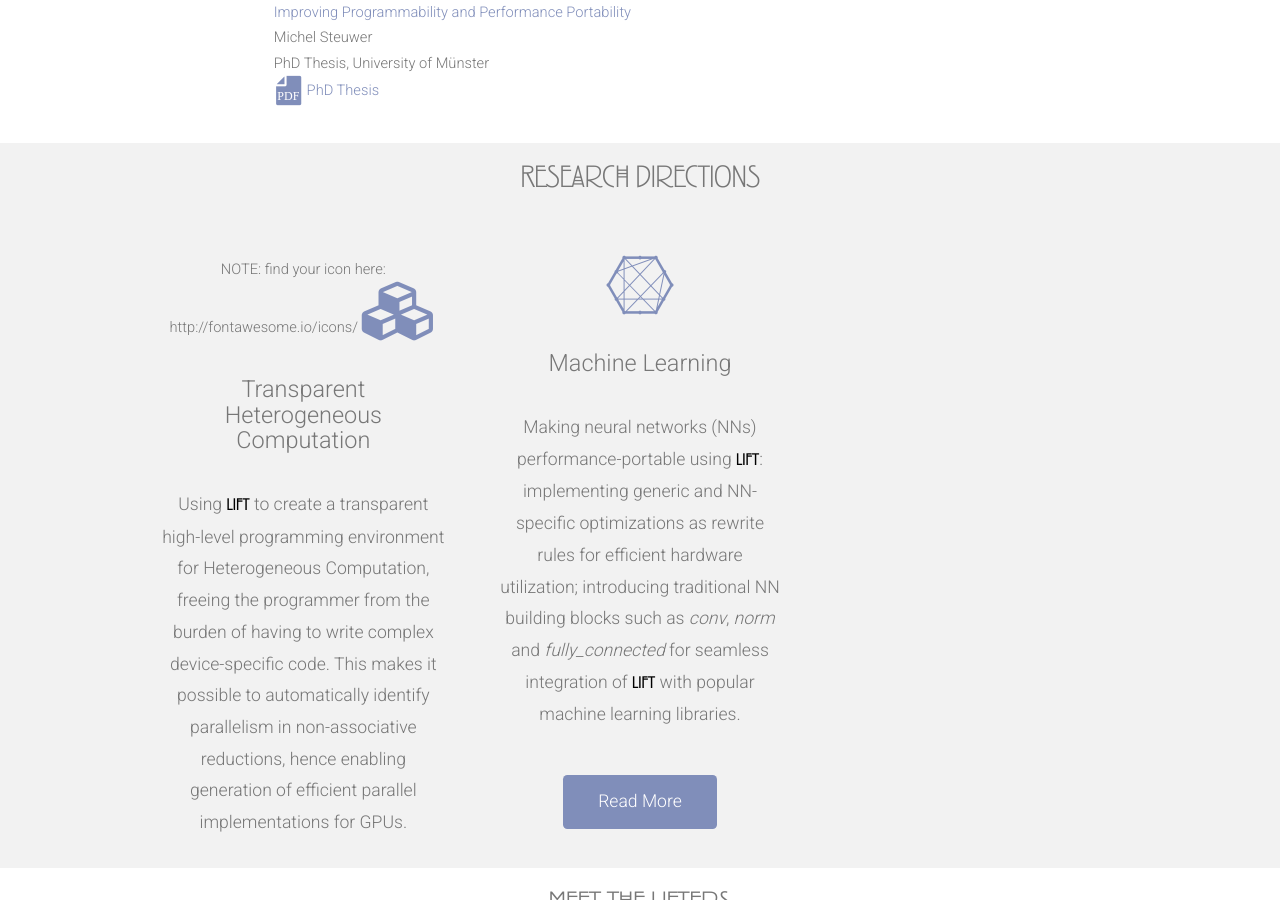
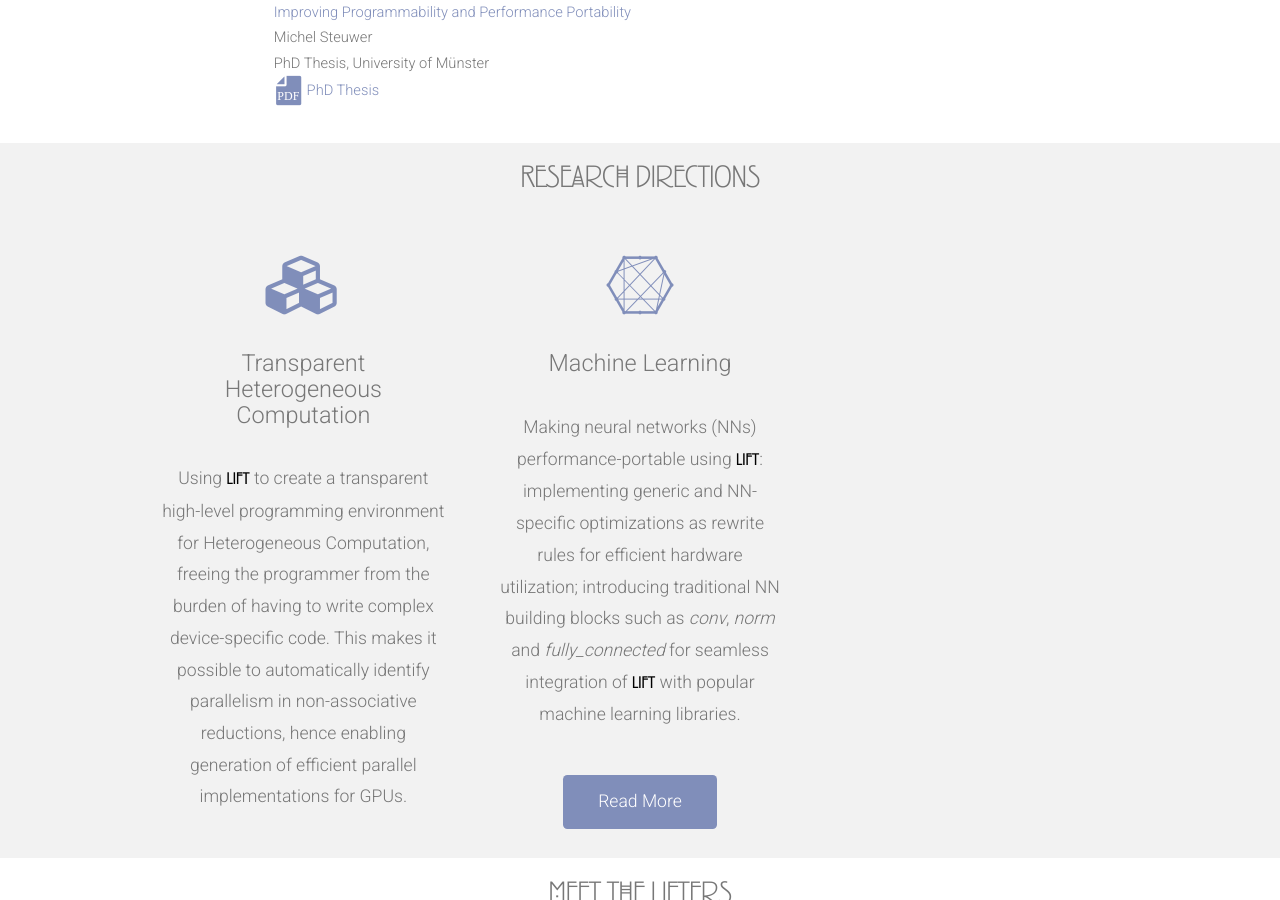
Before and after one commit to lift-project/lift-project.github.io, a Jekyll site: the page built from index.html, in a window 1280 px wide and 900 px high, scrolled down 1929 px. Built offline with Jekyll 4.4.1, drawn with Linux system fonts in a browser that asks for light colours; nearby versions of some CDN libraries.

Commit message:
removed link

```diff
--- a/index.html
+++ b/index.html
@@ -262,7 +262,6 @@ Improving Programmability and Performance Portability
         </header>
           <div class="row">
               <section class="4u">
-                  NOTE: find your icon here: http://fontawesome.io/icons/
                   <span class="pennant"><a href="#"><span class="fa fa-cubes"></span></a></span>
                   <h3>Transparent Heterogeneous Computation</h3>
 		  <p>Using <span class="lift-bold">Lift</span> to create a transparent high-level programming environment for Heterogeneous Computation, freeing the programmer from the burden of having to write complex device-specific code. This makes it possible to automatically identify parallelism in non-associative reductions, hence enabling generation of efficient parallel implementations for GPUs.
```
